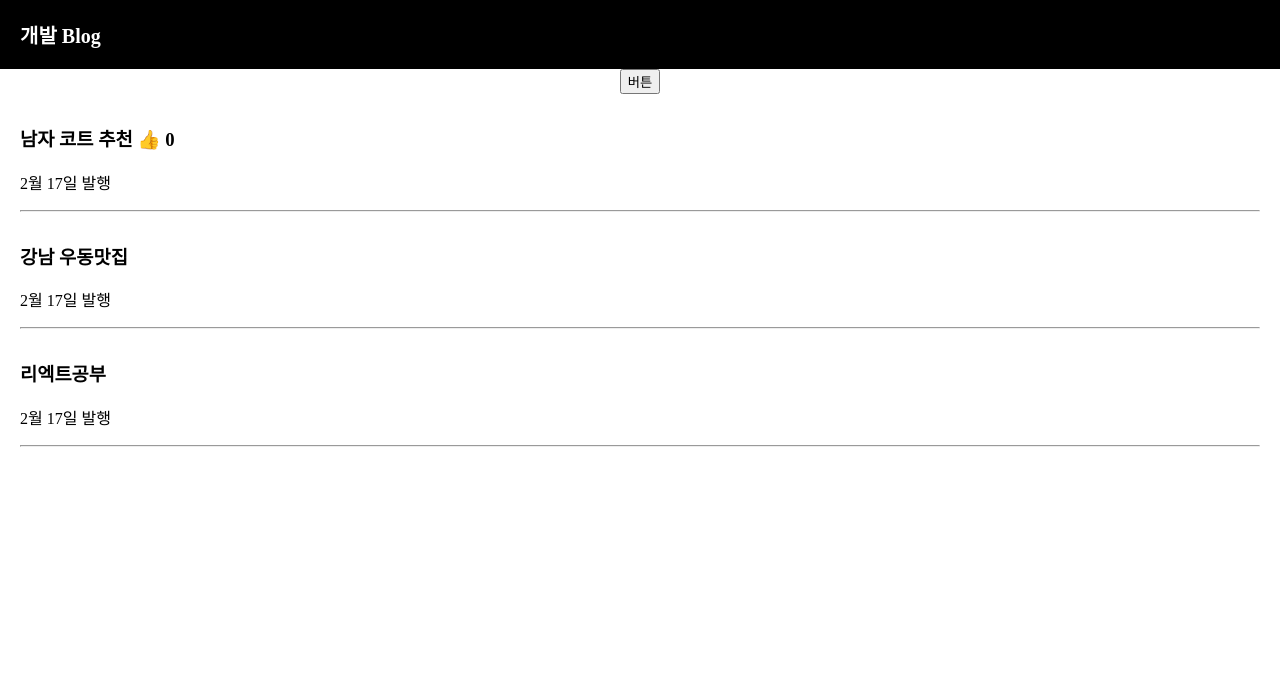
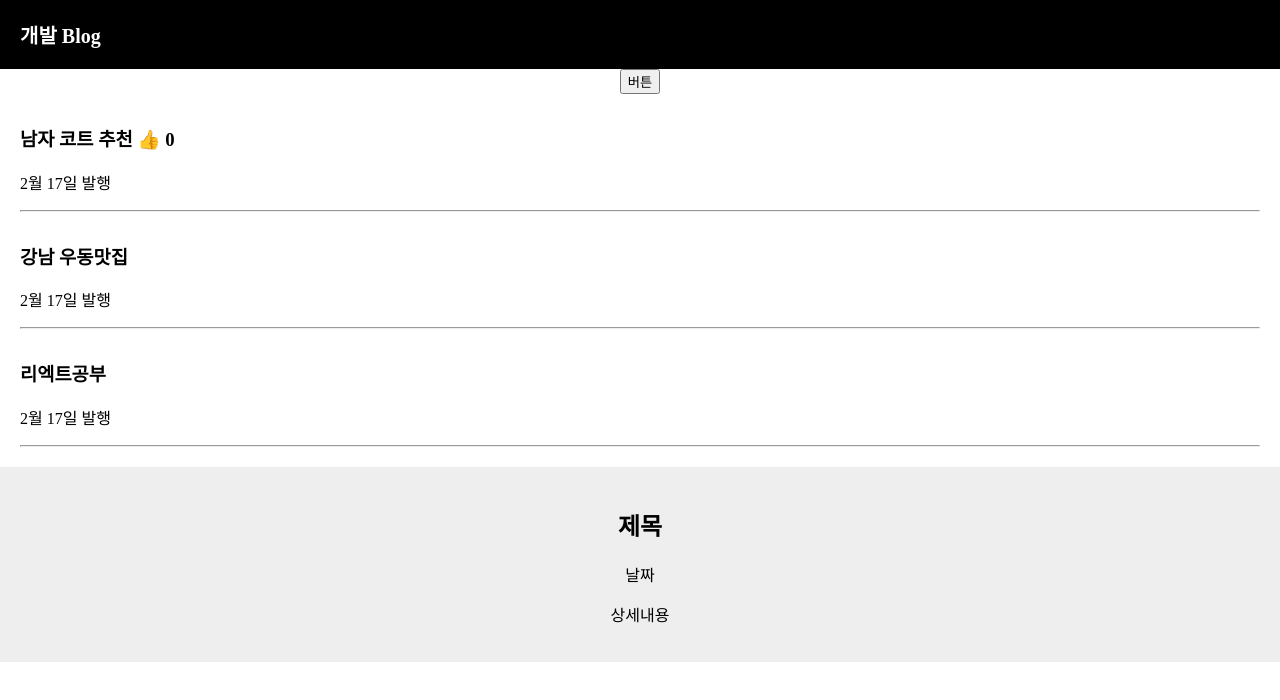
Before and after one commit to Parkcheanil/react_study, a React (Create React App) app: page / in a window 1280 px wide. Shown: the top 700 px of the page. Built offline with nearby package versions, Linux system fonts and the light colour scheme.

Commit message:
컴포넌트 만들기 -첫글자는 대문자로사용 등등

```diff
--- a/src/App.css
+++ b/src/App.css
@@ -10,6 +10,13 @@
 body {
   font-family: "nanumsquare";
 }
+
+.modal {
+  margin-top: 20px;
+  padding: 20px;
+  background: #eee;
+}
+
 .black-nav {
   background: black;
   width: 100%;
--- a/src/App.js
+++ b/src/App.js
@@ -39,8 +39,23 @@
         <p>2월 17일 발행</p>
         <hr />
       </div>
+
+
+
+      <Modal />
     </div>
   );
 }
 
+function Modal() {
+  return (
+    <div className="modal">
+      <h2>제목</h2>
+      <p>날짜</p>
+      <p>상세내용</p>
+    </div>
+  )
+
+}
+
 export default App;
```
